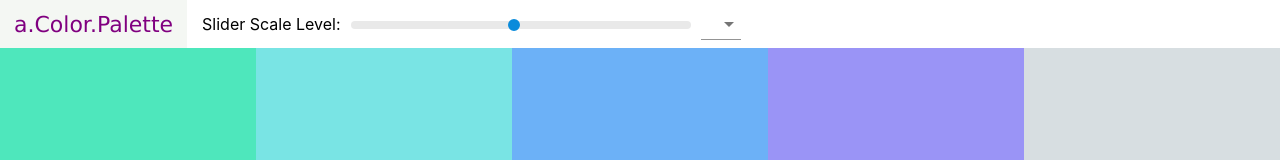
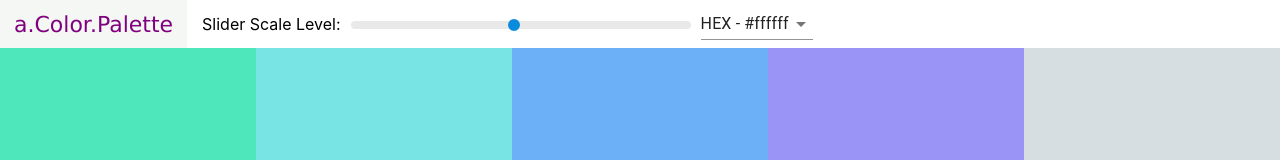
Before and after one commit to cdsalty/ColorPaletteProject, a React (Create React App) app: page / in a window 1280 px wide. Shown: the top 160 px of the page. Built offline with nearby package versions, Linux system fonts and the light colour scheme.

Commit message:
added Select dropdown and more material ui

```diff
--- a/src/Navbar.js
+++ b/src/Navbar.js
@@ -12,6 +12,15 @@ Navbar
 */
 
 class Navbar extends Component {
+  constructor(props) {
+    super(props);
+    this.state = {format: 'hex'};
+    this.handleChange = this.handleChange.bind(this);
+  }
+  handleChange(e) {
+    this.props.handleChange(e.target.value);
+    this.setState({format: e.target.value});
+  }
   render() {
     // I could have destructured by doing: const { level, changeLevel } = this.props;
     return (
@@ -35,7 +44,8 @@ class Navbar extends Component {
           </div>
         </div>
         <div className="select-container">
-          <Select>
+          {/* material pre-setup */}
+          <Select value={this.state.format} onChange={this.handleChange}>
             <MenuItem value="hex">HEX - #ffffff</MenuItem>
             <MenuItem value="rgb">RGB - rgb(255,255,255)</MenuItem>
             <MenuItem value="rgba">RGBA - rgba(255,255,255,1.0)</MenuItem>
@@ -47,3 +57,9 @@ class Navbar extends Component {
 }
 
 export default Navbar;
+
+/*
+value= {this.state.format}: this is used to keep the selected input showing in the dropdown box.
+
+
+*/
--- a/src/Palette.js
+++ b/src/Palette.js
@@ -8,22 +8,34 @@ import './Palette.css';
 class Palette extends Component {
   constructor(props) {
     super(props);
-    this.state = {level: 500};
+    this.state = {level: 500, format: 'hex'};
     this.changeLevel = this.changeLevel.bind(this);
+    this.changeFormat = this.changeFormat.bind(this);
   }
   changeLevel(level) {
     this.setState({level});
   }
+
+  changeFormat(value) {
+    // whenever a new value from the dropdown is selected, this will be called from handleChange
+    // alert(value);
+    this.setState({format: value});
+  }
+
   render() {
     const {colors} = this.props.palette;
     const {level} = this.state;
     const colorBoxes = colors[level].map((color) => (
-      <ColorBox background={color.hex} name={color.name} />
+      <ColorBox background={color[this.state.format]} name={color.name} />
     ));
     return (
       <div className="Palette">
         {/* Navbar to go here */}
-        <Navbar level={level} changeLevel={this.changeLevel} />
+        <Navbar
+          level={level}
+          changeLevel={this.changeLevel}
+          handleChange={this.changeFormat}
+        />
         <div className="Palette-colors">
           {/* will display a bunch of color boxes */}
           {colorBoxes}
```
